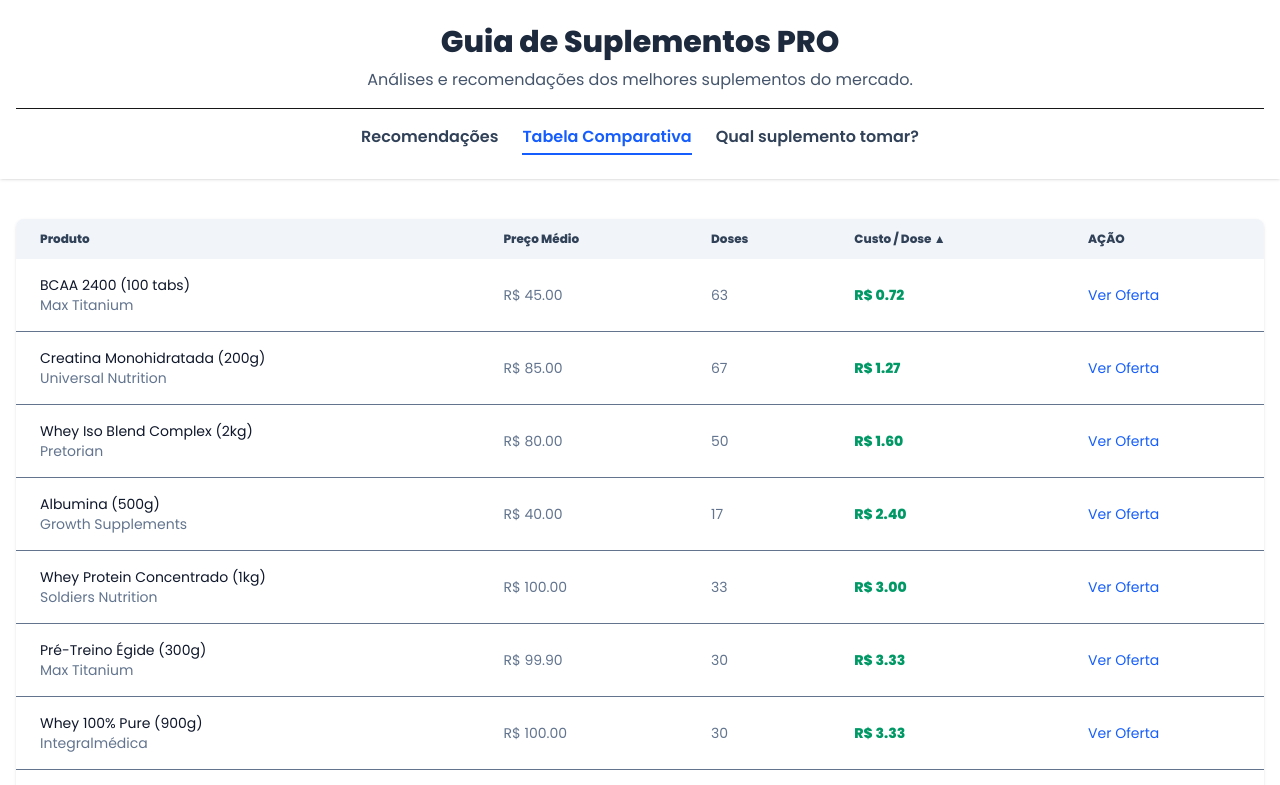
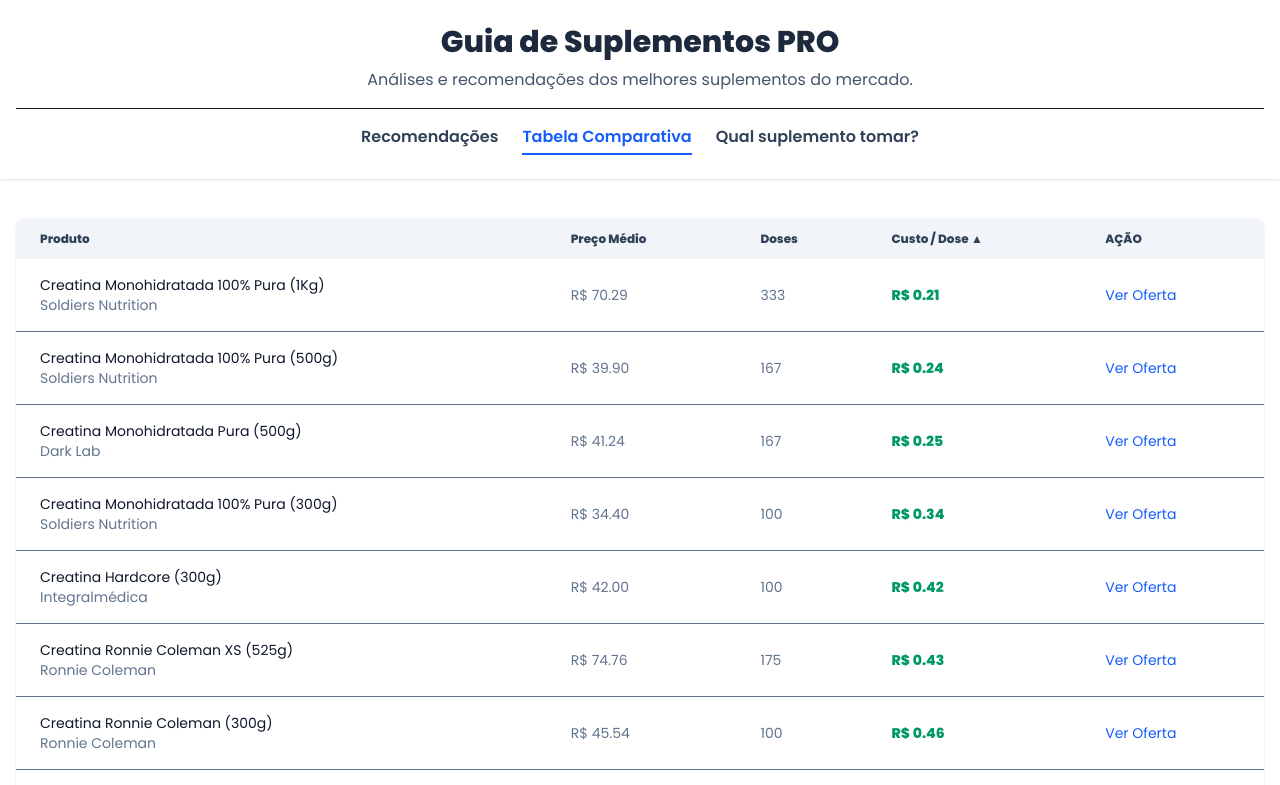
Before and after one commit to brunoandradearruda/siteVendasSuplementos, a Next.js app: page /comparador in a window 1280 px wide. Shown: the top 785 px of the page. Built offline with nearby package versions, Linux system fonts and the light colour scheme.

Commit message:
creatina ok

```diff
--- a/next.config.ts
+++ b/next.config.ts
@@ -1,42 +1,16 @@
 /** @type {import('next').NextConfig} */
 const nextConfig = {
-   output: 'standalone', // Essencial para este tipo de hospedagem
+  output: 'standalone',
   images: {
     remotePatterns: [
-      {
-        protocol: 'https',
-        hostname: 'images.tcdn.com.br',
-        port: '',
-        pathname: '/**',
-      },
-      {
-        protocol: 'https',
-        hostname: 'integralmedica.vtexassets.com',
-        port: '',
-        pathname: '/**',
-      },
       {
         protocol: 'https',
         hostname: 'http2.mlstatic.com',
         port: '',
         pathname: '/**',
       },
-      // --- NOVOS DOMÍNIOS ADICIONADOS ---
-      {
-        protocol: 'https',
-        hostname: 'darklab.ind.br',
-        port: '',
-        pathname: '/**',
-      },
-      {
-        protocol: 'https',
-        hostname: 'probiotica.vtexassets.com',
-        port: '',
-        pathname: '/**',
-      },
-      // ------------------------------------
     ],
   },
-}
+};
 
-module.exports = nextConfig
+export default nextConfig;
--- a/src/data/produtos.ts
+++ b/src/data/produtos.ts
@@ -5,6 +5,7 @@
   marca: string;
   categoria: 'Proteína' | 'Creatina' | 'Pré-Treino' | 'Hipercalórico' | 'BCAA' | 'Albumina';
   categoryId: string;
+  mlId?: string;
   imagemUrl: string;
   pontosPositivos: string[];
   pontosNegativos: string[];
@@ -15,10 +16,12 @@
 }
 
 export const listaDeProdutos: Produto[] = [
-  // --- LISTA FINAL DE PROTEÍNAS ---
+  // =========================================
+  // CATEGORIA: PROTEÍNA (WHEY)
+  // =========================================
   {
     id: 1, slug: 'whey-concentrado-soldiers', nome: 'Whey Protein Concentrado (1kg)', marca: 'Soldiers Nutrition', categoria: 'Proteína', categoryId: 'proteina',
-    imagemUrl: 'https://http2.mlstatic.com/D_NQ_NP_2X_723009-MLA85107863778_052025-F.webp',
+    imagemUrl: 'https://http2.mlstatic.com/D_NQ_NP_605822-MLB51439221888_092022-O.webp',
     pontosPositivos: ['Custo-benefício excelente para 1kg', 'Proteína concentrada de rápida absorção', 'Ideal para iniciantes e uso diário'],
     pontosNegativos: ['Contém lactose', 'Marca mais nova no mercado'],
     pesoEmGramas: 1000, dosePadraoEmGramas: 30, precoMedioEmReais: 100.00,
@@ -26,7 +29,7 @@
   },
   {
     id: 2, slug: 'whey-pro-max-titanium', nome: 'Whey Pro (1kg)', marca: 'Max Titanium', categoria: 'Proteína', categoryId: 'proteina',
-    imagemUrl: 'https://http2.mlstatic.com/D_NQ_NP_2X_927256-MLA82243737156_022025-F.webp',
+    imagemUrl: 'https://http2.mlstatic.com/D_NQ_NP_752562-MLU72603230279_112023-O.webp',
     pontosPositivos: ['Marca de grande confiança e respeito no mercado', 'Naturalmente rico em BCAA', 'Sabor cremoso e agradável'],
     pontosNegativos: ['Contém lactose', 'Concentração de proteína um pouco menor que outros'],
     pesoEmGramas: 1000, dosePadraoEmGramas: 40, precoMedioEmReais: 88.00,
@@ -34,23 +37,23 @@
   },
   {
     id: 8, slug: 'whey-isolado-iso-blend-pretorian', nome: 'Whey Iso Blend Complex (2kg)', marca: 'Pretorian', categoria: 'Proteína', categoryId: 'proteina',
-    imagemUrl: 'https://http2.mlstatic.com/D_NQ_NP_969804-MLU74221449745_012024-O.webp',
+    imagemUrl: 'https://http2.mlstatic.com/D_NQ_NP_665324-MLB70438131390_072023-O.webp',
     pontosPositivos: ['Embalagem de 2kg com alto rendimento', 'Baixo em carboidratos e gorduras', 'Alta concentração de 25g de proteína por dose'],
     pontosNegativos: ['Por ser um "blend", não é 100% proteína isolada', 'Sabor pode ser um pouco artificial'],
-    pesoEmGramas: 2000, dosePadraoEmGramas: 40, precoMedioEmReais: 80.00,
+    pesoEmGramas: 2000, dosePadraoEmGramas: 40, precoMedioEmReais: 169.90,
     linkAfiliado: 'https://mercadolivre.com/sec/2LPpbdN',
   },
   {
     id: 9, slug: 'whey-100-dark-lab', nome: '100% Whey (900g)', marca: 'Dark Lab', categoria: 'Proteína', categoryId: 'proteina',
-    imagemUrl: 'https://http2.mlstatic.com/D_NQ_NP_858601-MLU74157320301_012024-O.webp',
+    imagemUrl: 'https://http2.mlstatic.com/D_NQ_NP_935269-MLU72729096931_112023-O.webp',
     pontosPositivos: ['Marca em ascensão com boa aceitação', 'Textura cremosa e sabores diferenciados', 'Foco em ganho de massa magra e definição'],
     pontosNegativos: ['Contém lactose e um pouco mais de carboidratos', 'Embalagem de 900g, um pouco menor que o padrão'],
     pesoEmGramas: 900, dosePadraoEmGramas: 30, precoMedioEmReais: 150.00,
     linkAfiliado: 'https://mercadolivre.com/sec/2pepgZ9',
   },
   {
-    id: 10, slug: 'whey-100-pure-integralmedica', nome: 'Whey 100% Pure (900g)', marca: 'Integralmédica', categoria: 'Proteína', categoryId: 'proteina',
-    imagemUrl: 'https://http2.mlstatic.com/D_NQ_NP_604361-MLU78141575287_082024-O.webp',
+    id: 10, slug: 'whey-100-pure-integralmedica', nome: 'Whey 100% Pure Pouch (900g)', marca: 'Integralmédica', categoria: 'Proteína', categoryId: 'proteina',
+    imagemUrl: 'https://http2.mlstatic.com/D_NQ_NP_827725-MLU72777979129_112023-O.webp',
     pontosPositivos: ['Marca líder e referência no mercado brasileiro', 'Proteína de rápida absorção e alto valor biológico', 'Versão Pouch (sachê) com ótimo custo-benefício'],
     pontosNegativos: ['Contém lactose', 'Embalagem não é tão prática quanto o pote'],
     pesoEmGramas: 900, dosePadraoEmGramas: 30, precoMedioEmReais: 100.00,
@@ -58,42 +61,130 @@
   },
   {
     id: 11, slug: 'whey-100-pure-probiotica', nome: '100% Pure Whey (900g)', marca: 'Probiótica', categoria: 'Proteína', categoryId: 'proteina',
-    imagemUrl: 'https://http2.mlstatic.com/D_NQ_NP_2X_999841-MLU75133310901_032024-F.webp',
+    imagemUrl: 'https://http2.mlstatic.com/D_NQ_NP_634535-MLU72640767960_112023-O.webp',
     pontosPositivos: ['Marca tradicional e muito confiável', 'Blend de proteína concentrada e isolada', 'Auxilia no ganho e manutenção da massa magra'],
     pontosNegativos: ['Preço pode ser um pouco maior que concorrentes diretos', 'Contém lactose'],
     pesoEmGramas: 900, dosePadraoEmGramas: 30, precoMedioEmReais: 100.00,
     linkAfiliado: 'https://mercadolivre.com/sec/2WPBwp4',
   },
 
-  // --- DEMAIS CATEGORIAS ---
+  // =========================================
+  // CATEGORIA: CREATINA
+  // =========================================
   {
-    id: 3, slug: 'creatina-monohidratada-universal', nome: 'Creatina Monohidratada (200g)', marca: 'Universal Nutrition', categoria: 'Creatina', categoryId: 'creatina',
-    imagemUrl: 'https://images.tcdn.com.br/img/img_prod/755086/creatina_200g_universal_nutrition_137_1_20210311141756.jpg',
-    pontosPositivos: ['Selo de pureza Creapure®', 'Marca com décadas de credibilidade', 'Resultados comprovados em força'], pontosNegativos: ['Pode ser mais cara que outras'],
-    pesoEmGramas: 200, dosePadraoEmGramas: 3, precoMedioEmReais: 85.00, linkAfiliado: 'SEU-LINK-CREATINA',
+    id: 20, slug: 'creatina-soldiers-300g', nome: 'Creatina Monohidratada 100% Pura (300g)', marca: 'Soldiers Nutrition', categoria: 'Creatina', categoryId: 'creatina',
+    imagemUrl: 'https://http2.mlstatic.com/D_NQ_NP_2X_849628-MLA95693176090_102025-F.webp',
+    pontosPositivos: ['Melhor preço de entrada do mercado', 'Matéria-prima importada', 'Ideal para quem quer testar creatina pela primeira vez'],
+    pontosNegativos: ['Pote pequeno, acaba em 3 meses', 'Acompanha scoop que pode vir no fundo'],
+    pesoEmGramas: 300, dosePadraoEmGramas: 3, precoMedioEmReais: 34.40,
+    linkAfiliado: 'https://mercadolivre.com/sec/1kYDbqU',
   },
   {
+    id: 21, slug: 'creatina-soldiers-500g', nome: 'Creatina Monohidratada 100% Pura (500g)', marca: 'Soldiers Nutrition', categoria: 'Creatina', categoryId: 'creatina',
+    imagemUrl: 'https://http2.mlstatic.com/D_NQ_NP_956233-MLU72672256332_112023-O.webp',
+    pontosPositivos: ['Embalagem econômica (saco pouch)', 'Excelente custo por dose', '100% Pura sem carboidratos'],
+    pontosNegativos: ['Embalagem de saco exige cuidado ao fechar', 'Scoop pode ser difícil de achar'],
+    pesoEmGramas: 500, dosePadraoEmGramas: 3, precoMedioEmReais: 39.90,
+    linkAfiliado: 'https://mercadolivre.com/sec/2PH4WrW',
+  },
+  {
+    id: 22, slug: 'creatina-soldiers-1kg', nome: 'Creatina Monohidratada 100% Pura (1Kg)', marca: 'Soldiers Nutrition', categoria: 'Creatina', categoryId: 'creatina',
+    imagemUrl: 'https://http2.mlstatic.com/D_NQ_NP_769249-MLU72654336756_112023-O.webp',
+    pontosPositivos: ['A opção mais econômica a longo prazo', 'Dura quase 1 ano (333 doses)', 'Mesma qualidade Soldiers em pacote gigante'],
+    pontosNegativos: ['Embalagem grande e pesada', 'Alto investimento inicial'],
+    pesoEmGramas: 1000, dosePadraoEmGramas: 3, precoMedioEmReais: 70.29,
+    linkAfiliado: 'https://mercadolivre.com/sec/2Hw8sDG',
+  },
+  {
+    id: 23, slug: 'creatina-dark-lab-500g', nome: 'Creatina Monohidratada Pura (500g)', marca: 'Dark Lab', categoria: 'Creatina', categoryId: 'creatina',
+    imagemUrl: 'https://http2.mlstatic.com/D_NQ_NP_620659-MLU72652922324_112023-O.webp',
+    pontosPositivos: ['Preço extremamente competitivo', '500g garantem estoque por 5 meses', 'Marca nacional com boa reputação'],
+    pontosNegativos: ['Embalagem refil (saco)', 'Textura pode variar ligeiramente'],
+    pesoEmGramas: 500, dosePadraoEmGramas: 3, precoMedioEmReais: 41.24,
+    linkAfiliado: 'https://mercadolivre.com/sec/2iu7fDZ',
+  },
+  {
+    id: 24, slug: 'creatina-dark-lab-300g', nome: 'Creatina Monohidratada Pura (300g)', marca: 'Dark Lab', categoria: 'Creatina', categoryId: 'creatina',
+    imagemUrl: 'https://http2.mlstatic.com/D_NQ_NP_792652-MLU72647337394_112023-O.webp',
+    pontosPositivos: ['Opção de entrada da Dark Lab', '100% Pura', 'Boa solubilidade'],
+    pontosNegativos: ['Preço por kg mais alto que a versão de 500g'],
+    pesoEmGramas: 300, dosePadraoEmGramas: 3, precoMedioEmReais: 89.90,
+    linkAfiliado: 'https://mercadolivre.com/sec/2wNzeTy',
+  },
+  {
+    id: 25, slug: 'creatina-ronnie-coleman-300g', nome: 'Creatina Ronnie Coleman (300g)', marca: 'Ronnie Coleman', categoria: 'Creatina', categoryId: 'creatina',
+    imagemUrl: 'https://http2.mlstatic.com/D_NQ_NP_973789-MLU73323207793_122023-O.webp',
+    pontosPositivos: ['Marca importada de prestígio mundial', 'Série Signature do Mr. Olympia', 'Qualidade garantida'],
+    pontosNegativos: ['Preço premium devido à marca', 'Pote menor (300g)'],
+    pesoEmGramas: 300, dosePadraoEmGramas: 3, precoMedioEmReais: 45.54,
+    linkAfiliado: 'https://mercadolivre.com/sec/127EYCX',
+  },
+  {
+    id: 26, slug: 'creatina-ronnie-coleman-525g', nome: 'Creatina Ronnie Coleman XS (525g)', marca: 'Ronnie Coleman', categoria: 'Creatina', categoryId: 'creatina',
+    imagemUrl: 'https://http2.mlstatic.com/D_NQ_NP_792778-MLU73323739659_122023-O.webp',
+    pontosPositivos: ['Pote com 25g extras (525g total)', 'Alto rendimento (175 doses)', 'Sabor Neutro ideal para misturar'],
+    pontosNegativos: ['Valor de investimento mais alto', 'Disponibilidade pode variar'],
+    pesoEmGramas: 525, dosePadraoEmGramas: 3, precoMedioEmReais: 74.76,
+    linkAfiliado: 'https://mercadolivre.com/sec/1WZBTRf',
+  },
+  {
+    id: 27, slug: 'creatina-max-titanium-300g', nome: 'Creatina Monohidratada (300g)', marca: 'Max Titanium', categoria: 'Creatina', categoryId: 'creatina',
+    imagemUrl: 'https://http2.mlstatic.com/D_NQ_NP_963733-MLU74343724021_012024-O.webp',
+    pontosPositivos: ['Marca líder nacional', '0% Sódio e 0% Glúten', 'Tecnologia de micronização para absorção'],
+    pontosNegativos: ['Preço levemente acima das marcas de entrada'],
+    pesoEmGramas: 300, dosePadraoEmGramas: 3, precoMedioEmReais: 49.37,
+    linkAfiliado: 'https://mercadolivre.com/sec/1ARohwR',
+  },
+  {
+    id: 28, slug: 'creatina-integralmedica-hardcore', nome: 'Creatina Hardcore (300g)', marca: 'Integralmédica', categoria: 'Creatina', categoryId: 'creatina',
+    imagemUrl: 'https://http2.mlstatic.com/D_NQ_NP_623928-MLU74330705291_012024-O.webp',
+    pontosPositivos: ['Linha Hardcore focada em performance', 'Marca mais tradicional do Brasil', 'Excelente pureza'],
+    pontosNegativos: ['Embalagem padrão, sem grandes diferenciais', 'Preço médio'],
+    pesoEmGramas: 300, dosePadraoEmGramas: 3, precoMedioEmReais: 42.00,
+    linkAfiliado: 'https://mercadolivre.com/sec/17GQMLZ',
+  },
+  {
+    id: 29, slug: 'creatina-nutrify-300g', nome: '100% Creatine (300g)', marca: 'Nutrify', categoria: 'Creatina', categoryId: 'creatina',
+    imagemUrl: 'https://http2.mlstatic.com/D_NQ_NP_737493-MLU74022868746_012024-O.webp',
+    pontosPositivos: ['Foco em pureza e "Clean Label"', 'Vegana e livre de alergênicos', 'Embalagem premium e sustentável'],
+    pontosNegativos: ['Preço mais alto da categoria por grama', 'Público mais específico'],
+    pesoEmGramas: 300, dosePadraoEmGramas: 3, precoMedioEmReais: 51.56,
+    linkAfiliado: 'https://mercadolivre.com/sec/2fbPDDa',
+  },
+
+  // =========================================
+  // DEMAIS CATEGORIAS
+  // =========================================
+  {
     id: 4, slug: 'pre-treino-egide-max', nome: 'Pré-Treino Égide (300g)', marca: 'Max Titanium', categoria: 'Pré-Treino', categoryId: 'pre-treino',
-    imagemUrl: 'https://images.tcdn.com.br/img/img_prod/755086/pre_treino_egide_300g_max_titanium_217_1_20210311142654.jpg',
-    pontosPositivos: ['Fornece energia e foco', 'Melhora o "pump" (vasodilatação)', 'Reduz a percepção de fadiga'], pontosNegativos: ['Pode causar formigamento (beta-alanina)', 'Não indicado para quem treina à noite'],
-    pesoEmGramas: 300, dosePadraoEmGramas: 10, precoMedioEmReais: 99.90, linkAfiliado: 'SEU-LINK-PRE-TREINO',
+    imagemUrl: 'https://http2.mlstatic.com/D_NQ_NP_976299-MLU73616334731_122023-O.webp',
+    pontosPositivos: ['Fornece energia e foco', 'Melhora o "pump" (vasodilatação)', 'Reduz a percepção de fadiga'],
+    pontosNegativos: ['Pode causar formigamento (beta-alanina)', 'Não indicado para quem treina à noite'],
+    pesoEmGramas: 300, dosePadraoEmGramas: 10, precoMedioEmReais: 99.90,
+    linkAfiliado: 'SEU-LINK-PRE-TREINO',
   },
   {
     id: 5, slug: 'hipercalorico-sinister-mass', nome: 'Hipercalórico Sinister Mass (3kg)', marca: 'Integralmédica', categoria: 'Hipercalórico', categoryId: 'hipercalorico',
-    imagemUrl: 'https://integralmedica.vtexassets.com/arquivos/ids/157429/sinister-mass-3kg-integralmedica.png?v=637963388092270000',
-    pontosPositivos: ['Alto aporte de calorias de qualidade', 'Ajuda no ganho de peso e massa', 'Contém whey e creatina na fórmula'], pontosNegativos: ['Não substitui uma refeição completa'],
-    pesoEmGramas: 3000, dosePadraoEmGramas: 160, precoMedioEmReais: 115.00, linkAfiliado: 'SEU-LINK-HIPERCALORICO',
+    imagemUrl: 'https://http2.mlstatic.com/D_NQ_NP_678323-MLU74894534123_032024-O.webp',
+    pontosPositivos: ['Alto aporte de calorias de qualidade', 'Ajuda no ganho de peso e massa', 'Contém whey e creatina na fórmula'],
+    pontosNegativos: ['Não substitui uma refeição completa'],
+    pesoEmGramas: 3000, dosePadraoEmGramas: 160, precoMedioEmReais: 115.00,
+    linkAfiliado: 'SEU-LINK-HIPERCALORICO',
   },
   {
     id: 6, slug: 'bcaa-2400-max', nome: 'BCAA 2400 (100 tabs)', marca: 'Max Titanium', categoria: 'BCAA', categoryId: 'bcaa',
-    imagemUrl: 'https://images.tcdn.com.br/img/img_prod/755086/bcaa_2400_100_caps_max_titanium_169_1_20210311141756.jpg',
-    pontosPositivos: ['Auxilia na recuperação muscular', 'Reduz a fadiga durante o treino', 'Prático em formato de tabletes'], pontosNegativos: ['Benefícios podem ser obtidos via Whey Protein'],
-    pesoEmGramas: 150, dosePadraoEmGramas: 2.4, precoMedioEmReais: 45.00, linkAfiliado: 'SEU-LINK-BCAA',
+    imagemUrl: 'https://http2.mlstatic.com/D_NQ_NP_733660-MLU72642824763_112023-O.webp',
+    pontosPositivos: ['Auxilia na recuperação muscular', 'Reduz a fadiga durante o treino', 'Prático em formato de tabletes'],
+    pontosNegativos: ['Benefícios podem ser obtidos via Whey Protein'],
+    pesoEmGramas: 150, dosePadraoEmGramas: 2.4, precoMedioEmReais: 45.00,
+    linkAfiliado: 'SEU-LINK-BCAA',
   },
   {
     id: 7, slug: 'albumina-growth', nome: 'Albumina (500g)', marca: 'Growth Supplements', categoria: 'Albumina', categoryId: 'albumina',
-    imagemUrl: 'https://images.tcdn.com.br/img/img_prod/755086/albumina-500g-growth-supplements.jpg',
-    pontosPositivos: ['Proteína de absorção lenta', 'Excelente custo-benefício', 'Ideal para usar ao longo do dia ou antes de dormir'], pontosNegativos: ['Sabor e textura podem ser desagradáveis', 'Pode causar gases em algumas pessoas'],
-    pesoEmGramas: 500, dosePadraoEmGramas: 30, precoMedioEmReais: 40.00, linkAfiliado: 'SEU-LINK-ALBUMINA',
+    imagemUrl: 'https://http2.mlstatic.com/D_NQ_NP_832359-MLU72709203591_112023-O.webp',
+    pontosPositivos: ['Proteína de absorção lenta', 'Excelente custo-benefício', 'Ideal para usar ao longo do dia ou antes de dormir'],
+    pontosNegativos: ['Sabor e textura podem ser desagradáveis', 'Pode causar gases em algumas pessoas'],
+    pesoEmGramas: 500, dosePadraoEmGramas: 30, precoMedioEmReais: 40.00,
+    linkAfiliado: 'SEU-LINK-ALBUMINA',
   }
 ];
--- /dev/null
+++ b/src/utils/apiML.ts
@@ -0,0 +1,20 @@
+export async function getPrecoAtualizado(mlId: string | undefined) {
+  // Se o produto não tiver ID, retorna nulo imediatamente
+  if (!mlId) return null;
+
+  try {
+    // Conecta na API pública do Mercado Livre
+    // next: { revalidate: 3600 } significa que ele guarda o preço por 1 hora (3600s) para ser rápido
+    const response = await fetch(`https://api.mercadolibre.com/items/${mlId}`, {
+      next: { revalidate: 3600 }
+    });
+
+    if (!response.ok) return null;
+
+    const data = await response.json();
+    return data.price as number; // Retorna o preço exato do ML
+  } catch (error) {
+    console.error("Erro ao buscar preço no ML:", error);
+    return null; // Se der erro, retorna nulo (e usaremos o preço manual)
+  }
+}
```
